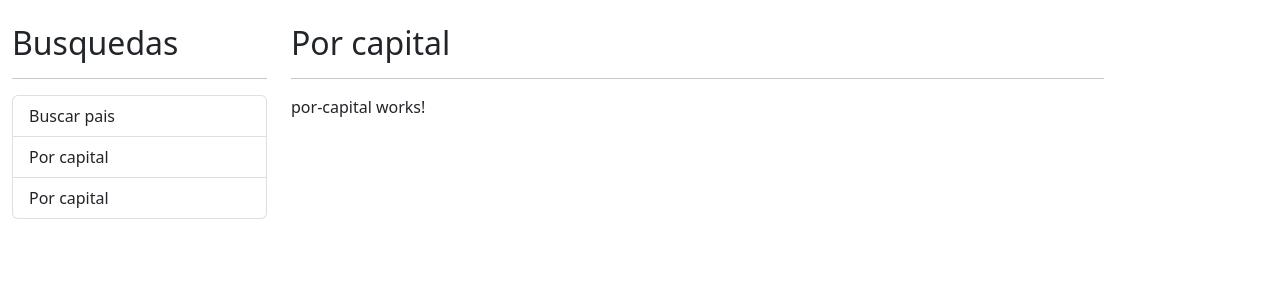
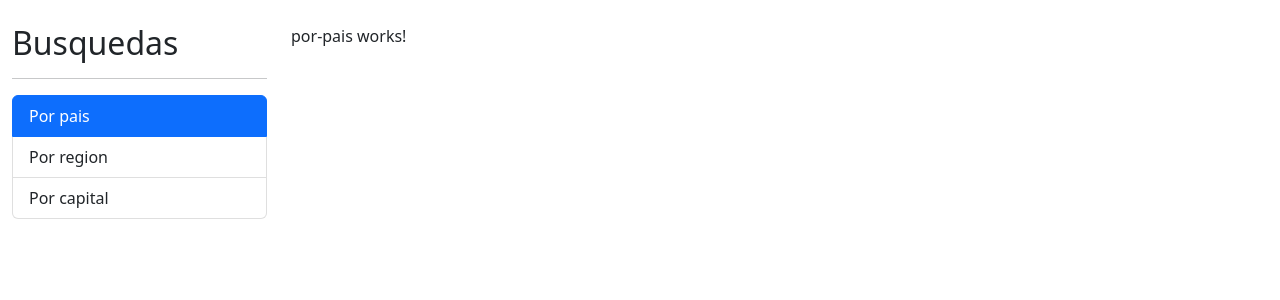
Before and after one commit to eduflornet/TypeScript, an Angular app in the folder angular/paisesApp/: page / in a window 1280 px wide. Shown: the top 300 px of the page. Built offline with nearby package versions, Linux system fonts and the light colour scheme.

Commit message:
Updated routerLink, routerLinkActive, routerLinkActiveOptions on app.component.html

```diff
--- a/angular/paisesApp/src/app/app.component.html
+++ b/angular/paisesApp/src/app/app.component.html
@@ -6,21 +6,22 @@
 
 <div class="row container mt-4">
   <div class="col-3">
+    <!-- sidebar -->
     <h2>Busquedas</h2>
     <hr>
     <ul class="list-group">
-      <li class="list-group-item">Buscar pais</li>
-      <li class="list-group-item">Por capital</li>
-      <li class="list-group-item">Por capital</li>
+      <li routerLink="" routerLinkActive="active"  [routerLinkActiveOptions]="{exact: true}"
+      class="list-group-item">Por pais</li>
+      <li routerLink="region" routerLinkActive="active" class="list-group-item">Por region</li>
+      <li routerLink="capital" routerLinkActive="active" class="list-group-item">Por capital</li>
     </ul>
+    <!-- termina sidebar -->
   </div>
 
   <!-- Este div debe ser dinamico, basado en la url, es decir si estoy en el /capital  -->
   <!-- si estoy en /region, se debe mostrar el componente por region  -->
   <div class="col">
-    <h2>Por capital</h2>
-    <hr>
-    <app-por-capital></app-por-capital>
+    <router-outlet></router-outlet>
   </div>
 
 </div>
```
Also changed, not shown: 1 other file (tests, documents, lock files or other folders).
